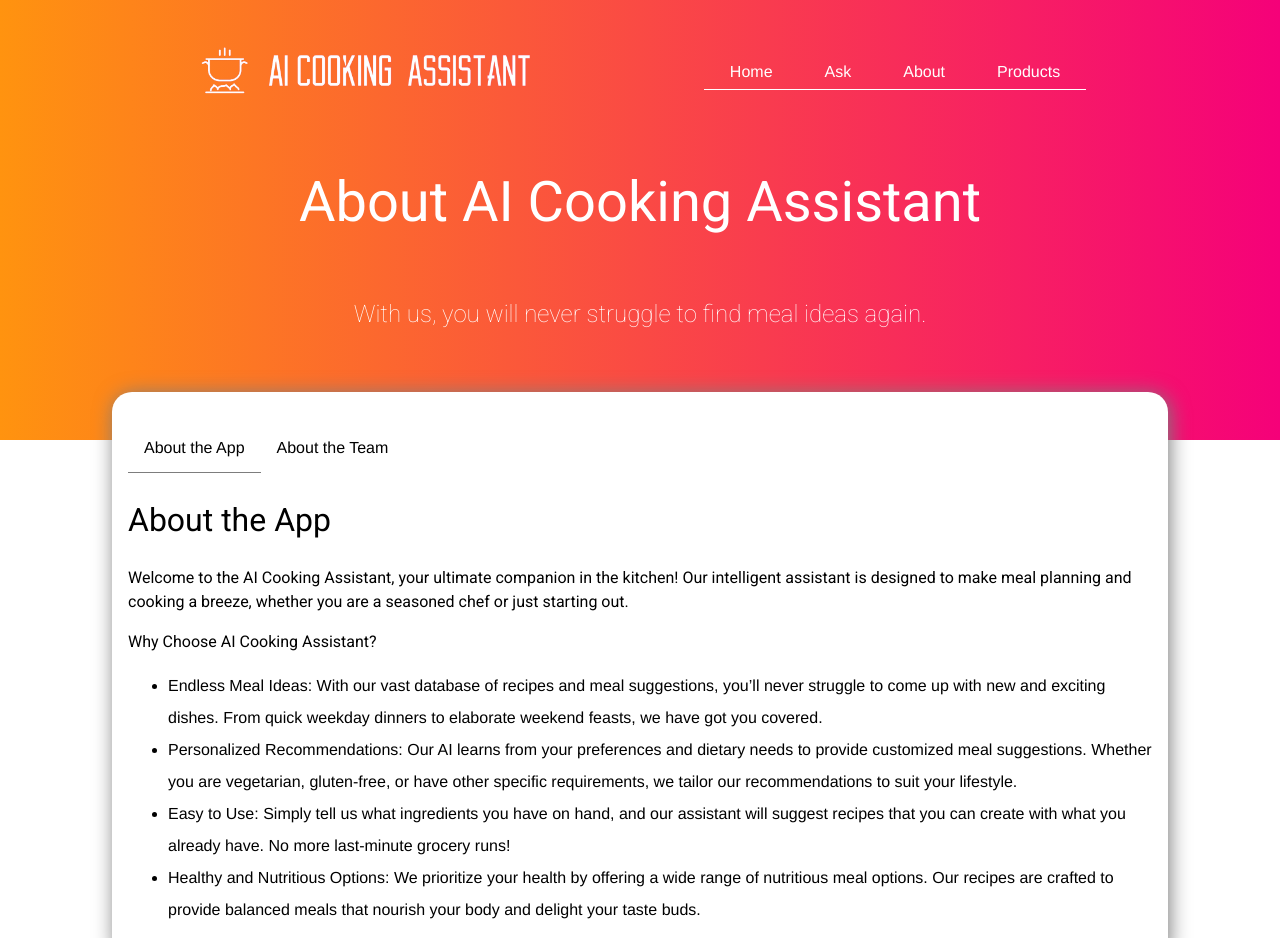
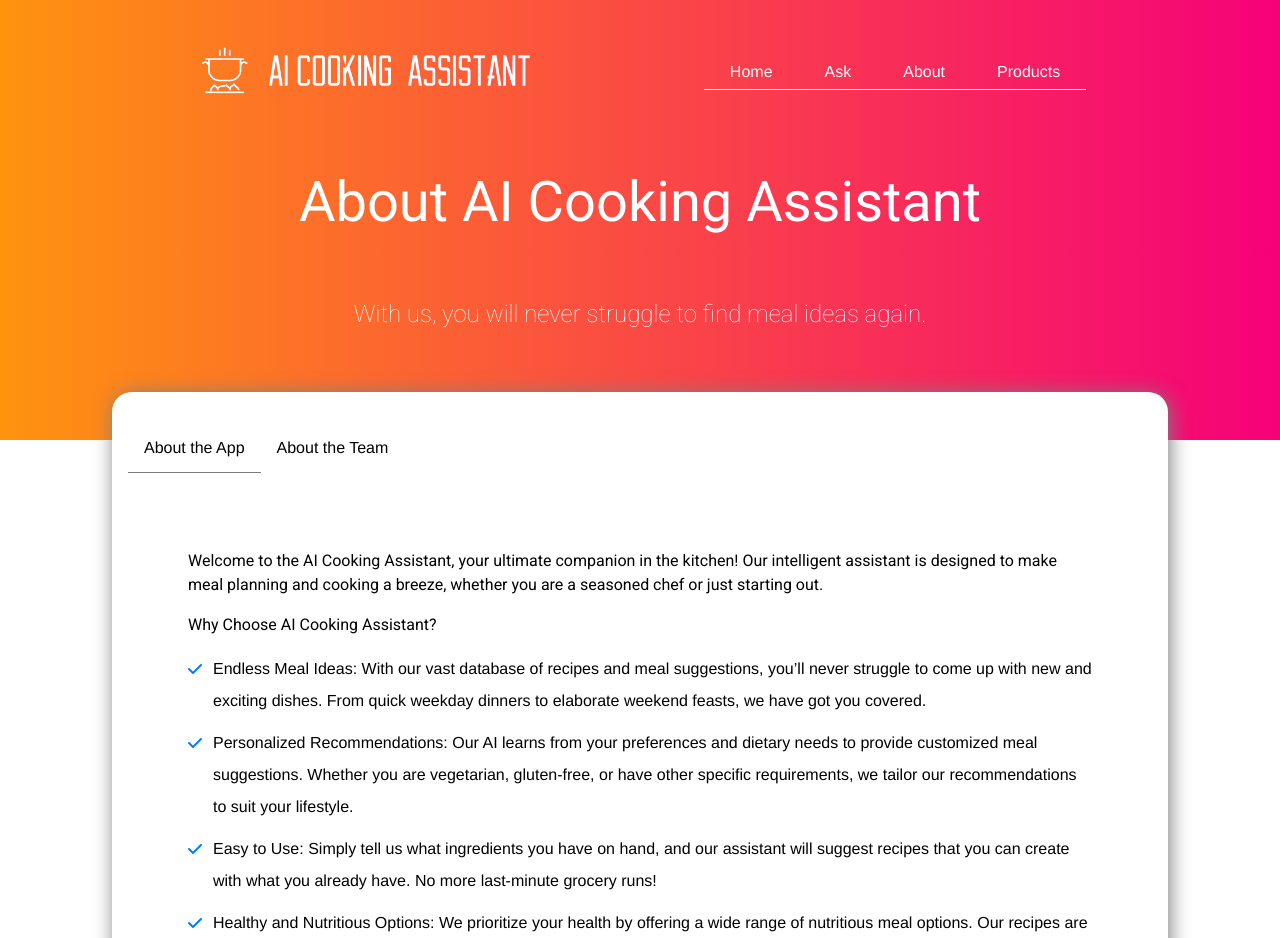
Before and after one commit to technative-academy/Team-Wolf, a React (Vite) app: page /about in a window 1280 px wide. Shown: the top 938 px of the page. Built offline with nearby package versions, Linux system fonts and the light colour scheme.

Commit message:
Improve about app page, removed h1 and imported font-awesome icons a list bullet points

```diff
--- a/index.html
+++ b/index.html
@@ -3,6 +3,10 @@
   <head>
     <meta charset="UTF-8" />
     <link rel="icon" type="image/gif" href="/images/favicon.ico" />
+    <link
+      rel="stylesheet"
+      href="https://cdnjs.cloudflare.com/ajax/libs/font-awesome/6.0.0-beta3/css/all.min.css"
+    />
     <meta name="viewport" content="width=device-width, initial-scale=1.0" />
     <link rel="preconnect" href="https://fonts.googleapis.com" />
     <link rel="preconnect" href="https://fonts.gstatic.com" crossorigin />
--- a/src/components/About/About.jsx
+++ b/src/components/About/About.jsx
@@ -1,31 +1,30 @@
-import { Outlet } from "react-router-dom";
+import { Outlet, NavLink } from "react-router-dom";
 import { useState } from "react";
 import styles from "./About.module.css";
-import { NavLink } from "react-router-dom";
 import AboutApp from "../AboutTheApp/AboutTheApp";
 
 function About() {
   const [activeLink, setActiveLink] = useState("about-app");
 
+  const handleNavLinkClick = (link) => {
+    setActiveLink(link);
+  };
+
   return (
     <div className={styles.wrapper}>
-      <div className={` ${styles.card} ${styles.shadow} ${styles.padding}`}>
+      <div className={`${styles.card} ${styles.shadow} ${styles.padding}`}>
         <div className={styles.buttonWrapper}>
           <NavLink
             to="about-app"
-            className={`${styles.link} ${
-              activeLink === "about-app" ? styles.activeLink : ""
-            }`}
-            onClick={() => setActiveLink("about-app")}
+            className={`${styles.link} ${activeLink === "about-app" ? styles.activeLink : ""}`}
+            onClick={() => handleNavLinkClick("about-app")}
           >
             About the App
           </NavLink>
           <NavLink
             to="about-team"
-            className={`${styles.link} ${
-              activeLink === "about-team" ? styles.activeLink : ""
-            }`}
-            onClick={() => setActiveLink("about-team")}
+            className={`${styles.link} ${activeLink === "about-team" ? styles.activeLink : ""}`}
+            onClick={() => handleNavLinkClick("about-team")}
           >
             About the Team
           </NavLink>
--- a/src/components/AboutTheApp/AboutTheApp.jsx
+++ b/src/components/AboutTheApp/AboutTheApp.jsx
@@ -1,18 +1,16 @@
 import styles from "./AboutTheApp.module.css";
 
-const AboutApp = () => {
+function AboutTheApp() {
   return (
+    <div className={styles.wrapper}>
       <div>
-      <h2>About the App</h2>
         <p>
           Welcome to the AI Cooking Assistant, your ultimate companion in the
           kitchen! Our intelligent assistant is designed to make meal planning and
           cooking a breeze, whether you are a seasoned chef or just starting out.
         </p>
-      <p>
-        <strone>Why Choose AI Cooking Assistant?</strone>
-      </p>
-      <ul>
+        <p>Why Choose AI Cooking Assistant?</p>
+        <ul className={styles.iconList}>
           <li>
             Endless Meal Ideas: With our vast database of recipes and meal
             suggestions, you’ll never struggle to come up with new and exciting
@@ -38,7 +36,8 @@ const AboutApp = () => {
           </li>
         </ul>
       </div>
+    </div>
   );
-};
+}
 
-export default AboutApp;
+export default AboutTheApp;
--- a/src/components/AboutTheApp/AboutTheApp.module.css
+++ b/src/components/AboutTheApp/AboutTheApp.module.css
@@ -0,0 +1,21 @@
+.wrapper {
+  padding: 60px;
+}
+
+.iconList {
+  list-style-type: none;
+  padding: 0;
+}
+.iconList li {
+  margin: 10px 0;
+  padding-left: 25px;
+  position: relative;
+}
+.iconList li:before {
+  content: "\f00c"; /* Default FontAwesome check icon */
+  font-family: "Font Awesome 5 Free"; /* FontAwesome */
+  font-weight: 900; /* Needed for FontAwesome solid icons */
+  position: absolute;
+  left: 0;
+  color: #007bff; /* Icon color */
+}
--- a/src/components/Root/Root.jsx
+++ b/src/components/Root/Root.jsx
@@ -1,5 +1,4 @@
 import styles from "./Root.module.css";
-
 import SiteHeader from "../SiteHeader/SiteHeader";
 import Footer from "../Footer/Footer";
 import MainContent from "../MainContent/MainContent";
```
Lines whose indentation alone changed are shown as unchanged.
